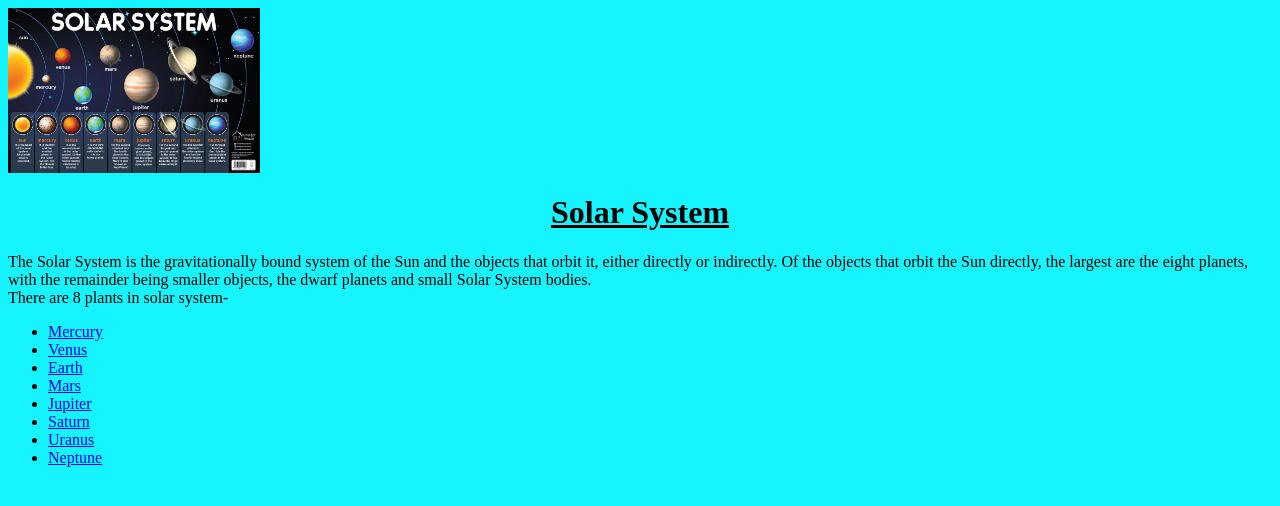
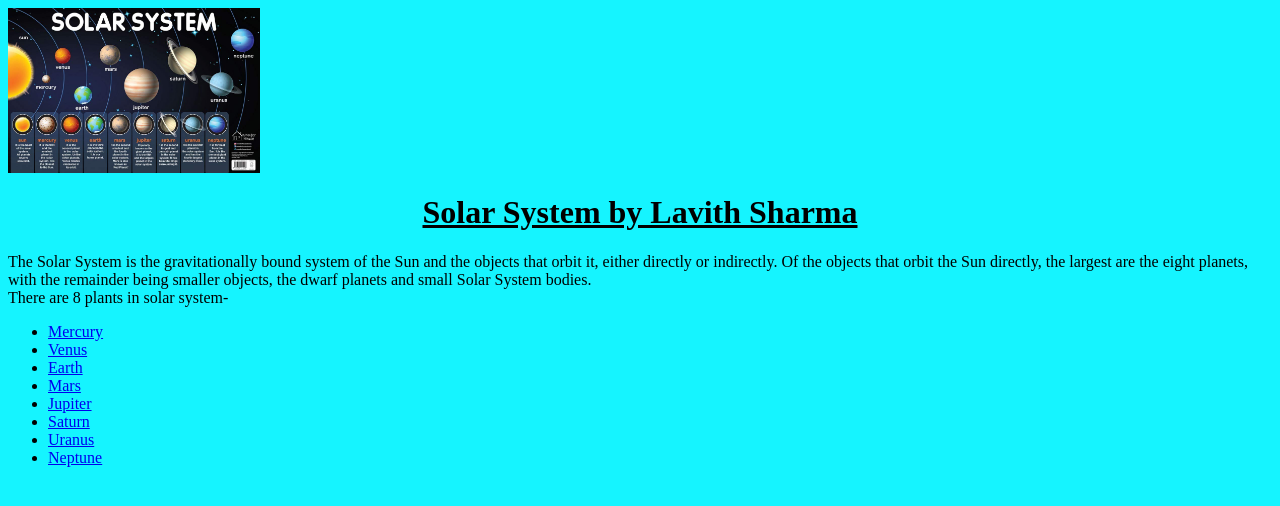
Before and after one commit to dsharma-iit/Lavith-blogs, a plain HTML site: page index.html in a window 1280 px wide. Drawn offline with Linux system fonts and the light colour scheme.

Commit message:
Update index.html

```diff
--- a/index.html
+++ b/index.html
@@ -4,7 +4,7 @@
   </head>
   <body>
       <img width=" 252px"src="images/solarsystem.jpg" alt=" Image Desriction">
-    <h1>Solar System</h1>
+    <h1>Solar System by Lavith Sharma</h1>
     The Solar System is the gravitationally bound system of the Sun and the objects that orbit it, either directly or indirectly. Of the objects that orbit the Sun directly, the largest are the eight planets, with the remainder being smaller objects, the dwarf planets and small Solar System bodies.
     <br>
     There are 8 plants in solar system-
```
